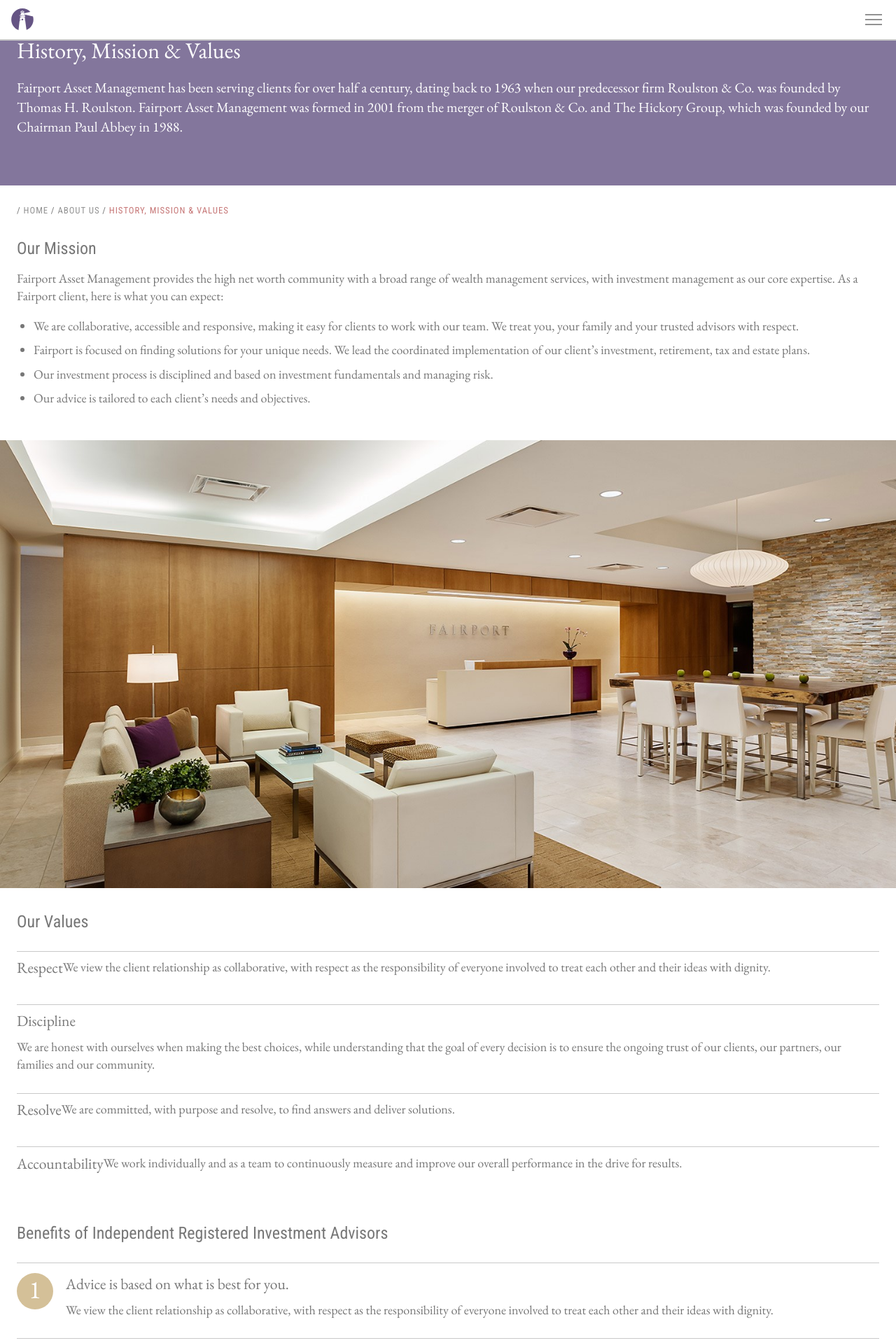
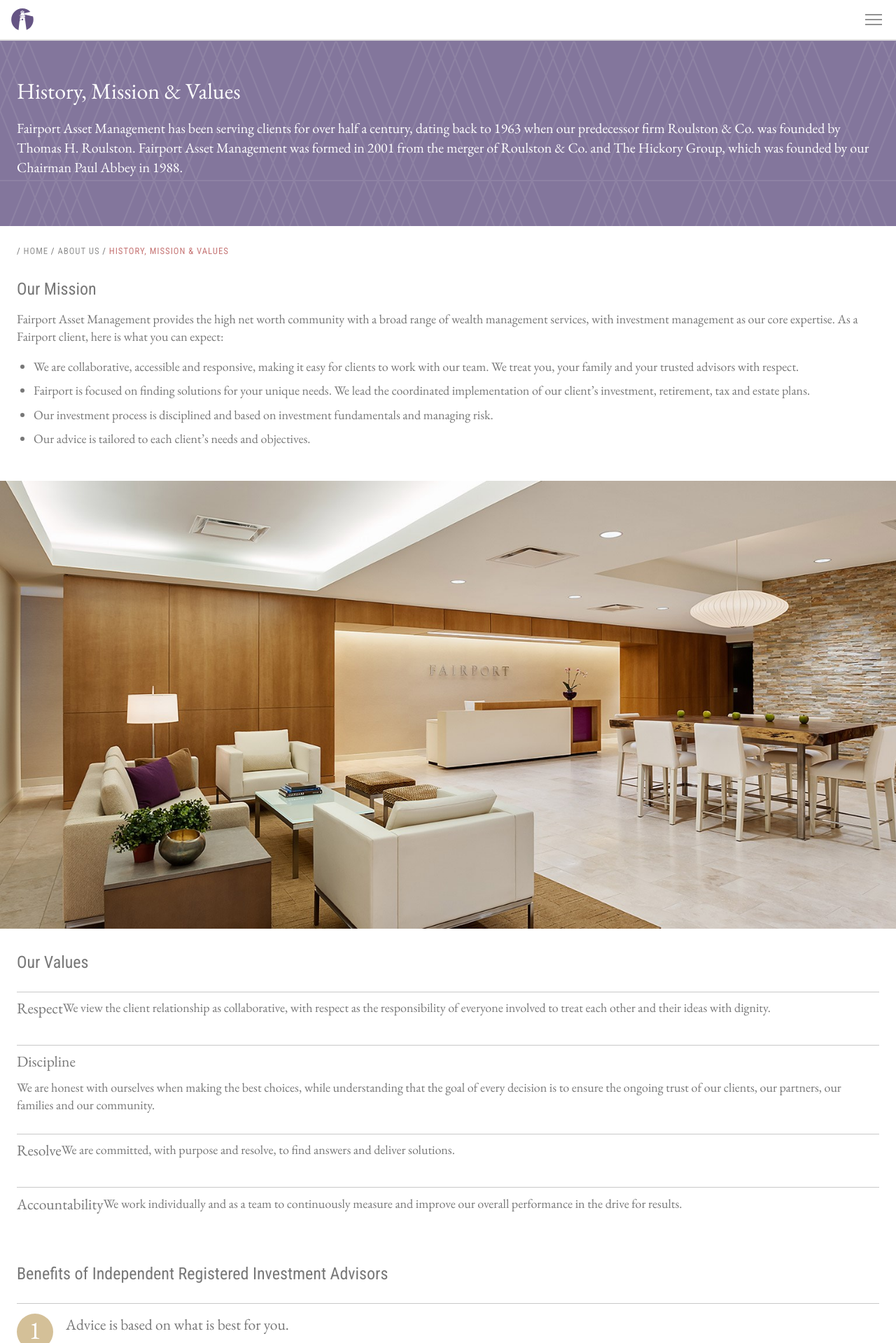
Before and after one commit to NSideas/fairport, a PHP site: page / in a window 1280 px wide. Shown: the top 1919 px of the page at 70% size. Run offline with PHP 8.4, Linux system fonts and the light colour scheme; some libraries are stand-ins or nearby versions.

Commit message:
Added zigzag pattern

```diff
--- a/client-experience.html
+++ b/client-experience.html
@@ -37,6 +37,7 @@
 
 
         <nav id="main-nav">
+
           <ul class="main-nav-list container">
 
             <li class="main-nav-item">
@@ -88,9 +89,11 @@
             </li>
 
           </ul>
+
           <div class="container subscribe-link-container">
-            <a class="subscribe-link btn btn--small" href="#">Subscribe</a>
+            <a class="subscribe-link btn btn--small gold" href="#">Subscribe</a>
           </div>
+
         </nav>
 
 
--- a/css/styles.css
+++ b/css/styles.css
@@ -572,15 +572,18 @@
   left: 0;
   width: 100%;
   height: 58px;
-  background: white;
   z-index: 10; }
+
+body {
+  padding-top: 58px; }
 
 .header-container-top {
   position: relative;
   z-index: 10;
   padding-top: .75em;
   padding-bottom: .75em;
-  border-bottom: solid 2px #C9C9C9; }
+  border-bottom: solid 2px #e3e2e2;
+  background: white; }
 
 .logo {
   display: block;
@@ -799,7 +806,22 @@
   background-color: #ADADAD;
   padding-top: 50px;
   padding-bottom: 50px;
-  color: white; }
+  color: white;
+  position: relative; }
+  .page-intro--default > .container {
+    position: relative;
+    z-index: 1; }
+  .page-intro--default:before {
+    content: '';
+    display: block;
+    position: absolute;
+    width: 100%;
+    height: 100%;
+    top: 0;
+    left: 0;
+    z-index: 0;
+    background-image: url(../img/zig-zag-pattern.png);
+    opacity: .12; }
 
 .hero-img {
   height: 60vw;
--- a/index.html
+++ b/index.html
@@ -37,6 +37,7 @@
 
 
         <nav id="main-nav">
+
           <ul class="main-nav-list container">
 
             <li class="main-nav-item">
@@ -88,9 +89,11 @@
             </li>
 
           </ul>
+
           <div class="container subscribe-link-container">
-            <a class="subscribe-link btn btn--small" href="#">Subscribe</a>
+            <a class="subscribe-link btn btn--small gold" href="#">Subscribe</a>
           </div>
+
         </nav>
 
 
--- a/scss/_forms.scss
+++ b/scss/_forms.scss
@@ -47,11 +47,23 @@
   @include ui-button;
   display: inline-block;
   color: inherit;
+  &.gold {
+    color: $gold-1;
+  }
 }
 
 .btn--large {
   color: $gold-1;
   margin-top: .5em;
+}
+
+.btn--small {
+  font-size: .9em;
+  height: 28px;
+  border-radius: 14px;
+  padding-top: 0;
+  padding-bottom: 0;
+  line-height: 1.9;
 }
 
 input[type="email"] {
--- a/scss/_header.scss
+++ b/scss/_header.scss
@@ -7,8 +7,11 @@
   left: 0;
   width: 100%;
   height: 58px;
-  background: white;
   z-index: 10;
+}
+
+body {
+  padding-top: 58px;
 }
 
 .header-container-top {
@@ -16,7 +19,8 @@
   z-index: 10;
   padding-top: .75em;
   padding-bottom: .75em;
-  border-bottom: solid 2px $gray-4;
+  border-bottom: solid 2px lighten($gray-4, 10%);
+  background: white;
 }
 
 .logo {
@@ -59,6 +63,12 @@
   }
 }
 
+#main-nav:after {
+  content: '';
+  display: block;
+  height: 100px;
+}
+
 body.nav-open {
   overflow: hidden;
 }
--- a/scss/_layout.scss
+++ b/scss/_layout.scss
@@ -137,6 +137,24 @@
   padding-top: 50px;
   padding-bottom: 50px;
   color: white;
+  position: relative;
+  & > .container {
+    position: relative;
+    z-index: 1;
+  }
+  &:before {
+    content: '';
+    display: block;
+    position: absolute;
+    width: 100%;
+    height: 100%;
+    top: 0;
+    left: 0;
+    z-index: 0;
+    background-image: url(../img/zig-zag-pattern.png);
+    opacity: .12;
+  }
+
 }
 
 // About You Template
--- a/scss/_nav.scss
+++ b/scss/_nav.scss
@@ -24,32 +24,27 @@
   a {
     opacity: .6;
     font-size: 1.05em;
-    font-weight: 300;
     margin-bottom: 2px;
   }
 }
 
 // Header nav styles
-#main-nav a {
-  color: $gray-1;
-}
-
 .main-nav-list {
   padding-top: 2em;
   padding-bottom: 1em;
 }
 
 .main-nav-item a {
+  color: $gray-1;
   display: block;
 }
 
 .main-nav-item > a {
   margin-bottom: 6px;
-  // pointer-events: none;
 }
 
 .sub-nav {
-  border-top: solid 2px rgba(black, .15);
+  border-top: solid 2px $gray-4;
   max-height: 0;
   overflow: hidden;
   padding: 0;
@@ -77,4 +72,7 @@
 
 .footer-sub-nav {
   padding: .5em 0;
+  a {
+    font-weight: 300;
+  }
 }
```
Also changed, not shown: other parts of css/styles.css (+19 -5 lines), 2 other files.
